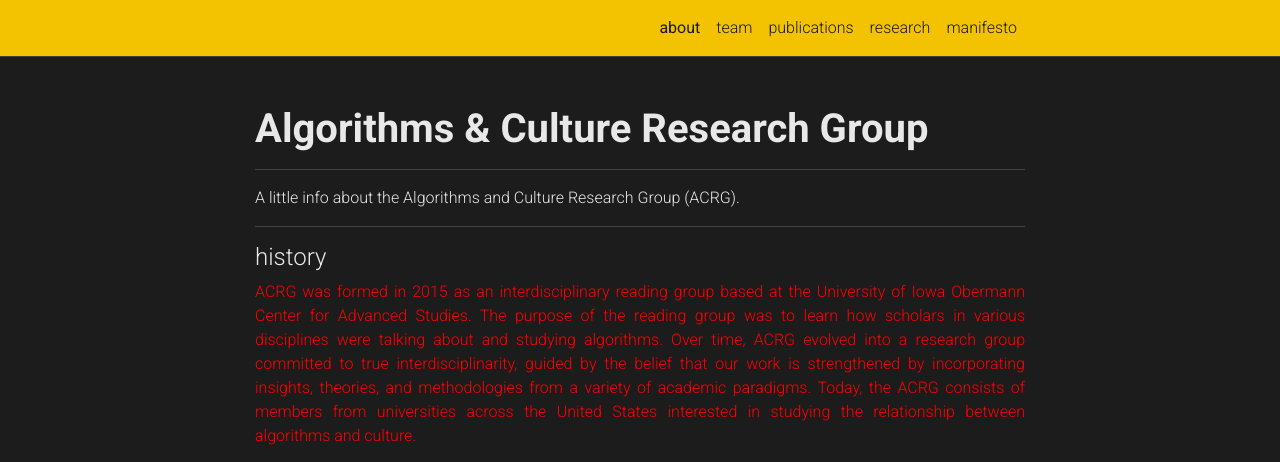
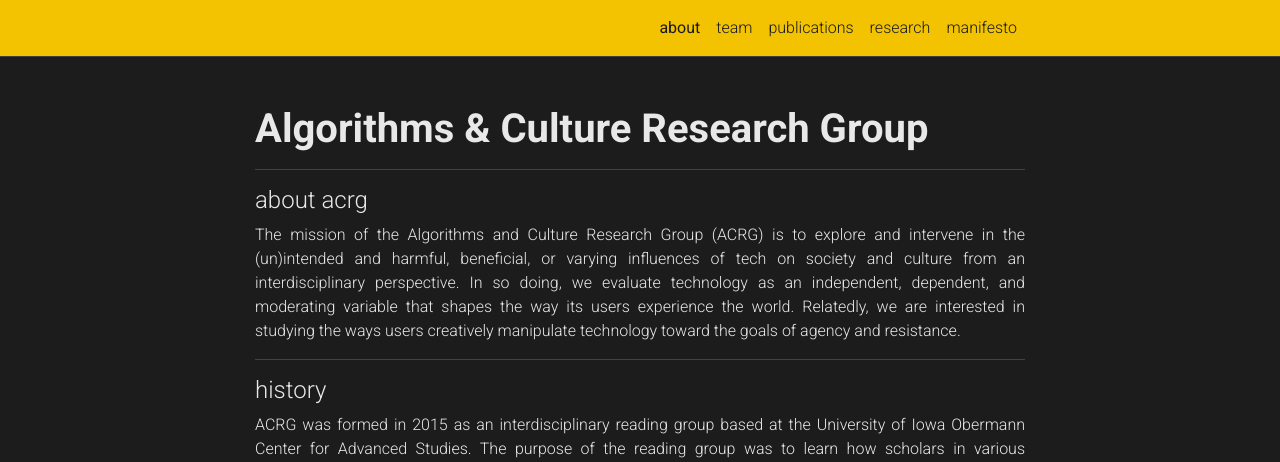
Before and after one commit to acrg-shared/acrg-shared.github.io, a Jekyll site: the page built from _pages/about.md, in a window 1280 px wide and 1400 px high. Shown: the top 462 px of the window. Built offline with Jekyll 4.4.1, drawn with Linux system fonts in a browser that asks for light colours; comment, search, counter and statistics services are not loaded; a style sheet for code colours, icons or effects is not loaded; some of the changed text lies outside the part shown.

Commit message:
Update about.md

```diff
--- a/_pages/about.md
+++ b/_pages/about.md
@@ -17,13 +17,14 @@ social: false  # includes social icons at the bottom of the page
 ---
 
 ---
+#### about acrg
 <p style="text-align: justify">
-A little info about the Algorithms and Culture Research Group (ACRG).
+The mission of the Algorithms and Culture Research Group (ACRG) is to explore and intervene in the (un)intended and harmful, beneficial, or varying influences of tech on society and culture from an interdisciplinary perspective. In so doing, we evaluate technology as an independent, dependent, and moderating variable that shapes the way its users experience the world. Relatedly, we are interested in studying the ways users creatively manipulate technology toward the goals of agency and resistance.
 </p>
 
 ---
 #### history
-<p style="text-align: justify; color: red">
+<p style="text-align: justify">
 ACRG was formed in 2015 as an interdisciplinary reading group based at the University of Iowa Obermann Center for Advanced Studies. The purpose of the reading group was to learn how scholars in various disciplines were talking about and studying algorithms. Over time, ACRG evolved into a research group committed to true interdisciplinarity, guided by the belief that our work is strengthened by incorporating insights, theories, and methodologies from a variety of academic paradigms. Today, the ACRG consists of members from universities across the United States interested in studying the relationship between algorithms and culture.
 </p>
 
@@ -85,23 +86,12 @@ ACRG was formed in 2015 as an interdisciplinary reading group based at the Unive
 #### acknowledgements
 
 <p style="text-align: justify">
-The SPARTA lab is supported by grants from the National Science Foundation,
-the Department of Defense, the Air Force Research Laboratory, Google Research,
-and the University of Iowa.
+ACRG is supported by grants from the Department of Defense Minerva Research Initiative, overseen by the Air Force Office of Scientific Research.
 </p>
 
 <p style="text-align: center">
-<img src="assets/img/NSF.png" width="150px">
 <img src="assets/img/USDoD_seal.png" width="150px">
 <img src="assets/img/afrl.png" width="150px">
-<img src="assets/img/google_research.png" width="150px">
-<img src="assets/img/uiowa_seal.png" width="150px">
-</p>
-
-<p style="text-align: justify">
-Our research would not be possible without the support of our sponsors,
-the <a href="http://cs.uiowa.edu"> Department of Computer Science</a>,
-and the <a href="https://clas.uiowa.edu/linux/">CLAS Linux Group</a>.
 </p>
 
 ---
```
